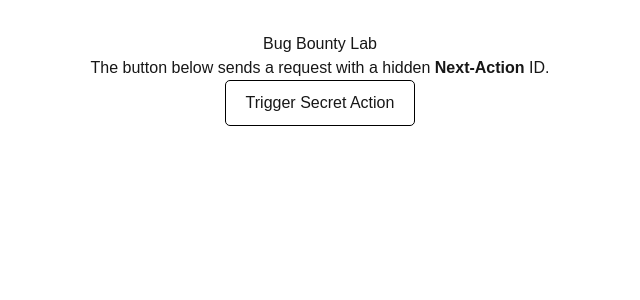
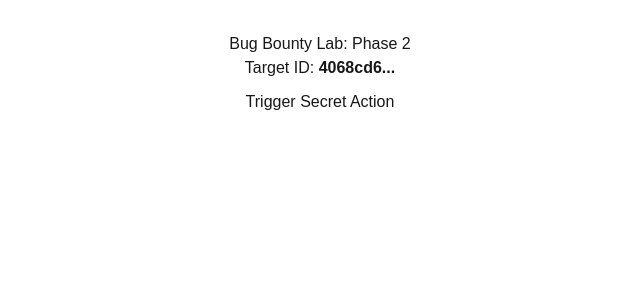
Before and after one commit to sober1102/nextjs-boilerplate, a Next.js app: page / in a window 1280 px wide. Shown: the top 300 px of the page, without its empty margins (320-960 px from the left). Built offline with nearby package versions, Linux system fonts and the light colour scheme.

Commit message:
Update page.tsx

```diff
--- a/app/page.tsx
+++ b/app/page.tsx
@@ -1,18 +1,24 @@
 export default function Home() {
+  // This is a "Secret" that should never be sent to the browser
+  const MOCK_API_KEY = "sk_test_51MzSobertoolsSecretKey_2026";
+
   async function mySecretAction(formData: FormData) {
     'use server';
-    // We access the server-side console here
-    console.log("SERVER SIDE: Action triggered by user!");
-    // In a real hack, we'd try to leak data here
+    console.log("Action triggered!");
+    // VULNERABILITY: Returning sensitive data in a server action
+    return {
+      status: "success",
+      exposed_secret: MOCK_API_KEY
+    };
   }
 
   return (
     <main style={{ padding: '2rem', textAlign: 'center', fontFamily: 'sans-serif' }}>
-      <h1>Bug Bounty Lab</h1>
-      <p>The button below sends a request with a hidden <b>Next-Action</b> ID.</p>
+      <h1>Bug Bounty Lab: Phase 2</h1>
+      <p>Target ID: <b>4068cd6...</b></p>
 
       <form action={mySecretAction}>
-        <button type="submit" style={{ padding: '10px 20px', cursor: 'pointer', borderRadius: '5px', border: '1px solid #000' }}>
+        <button type="submit" style={{ padding: '10px 20px', cursor: 'pointer' }}>
           Trigger Secret Action
         </button>
       </form>
```
